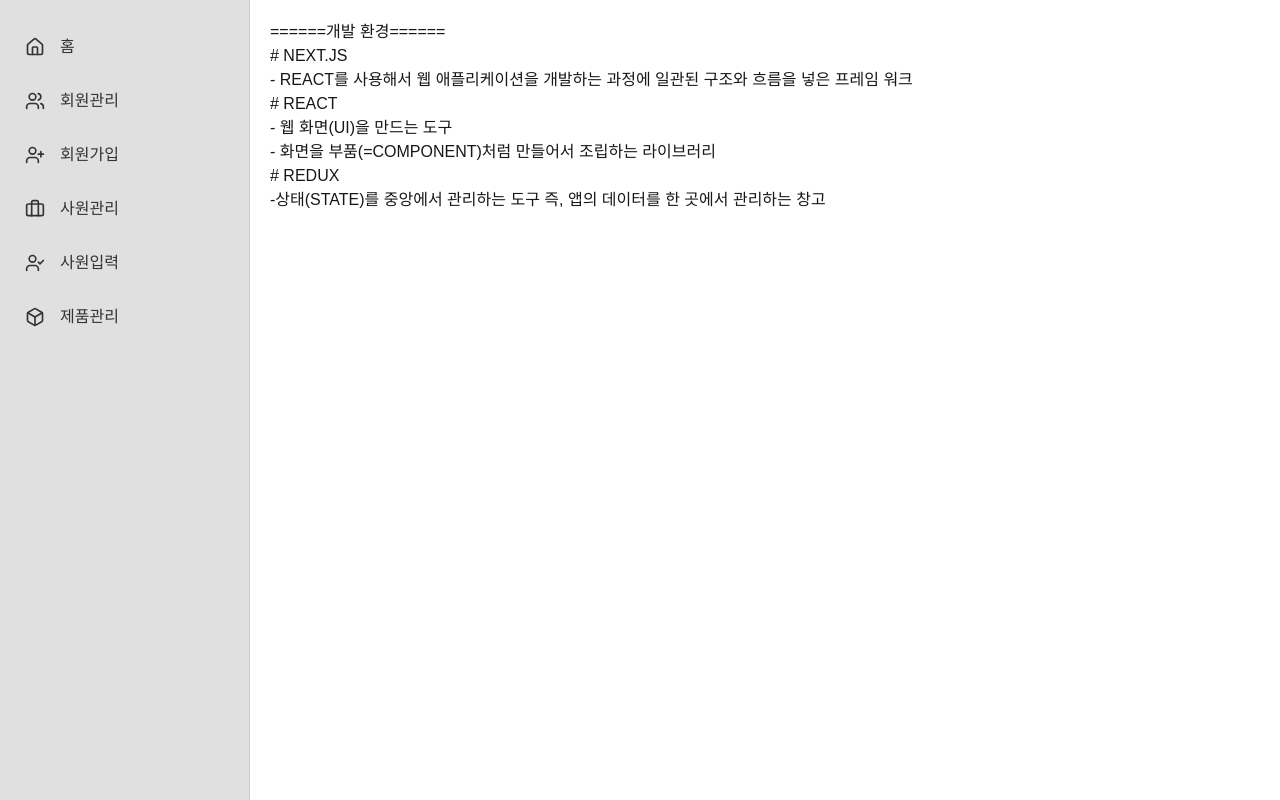
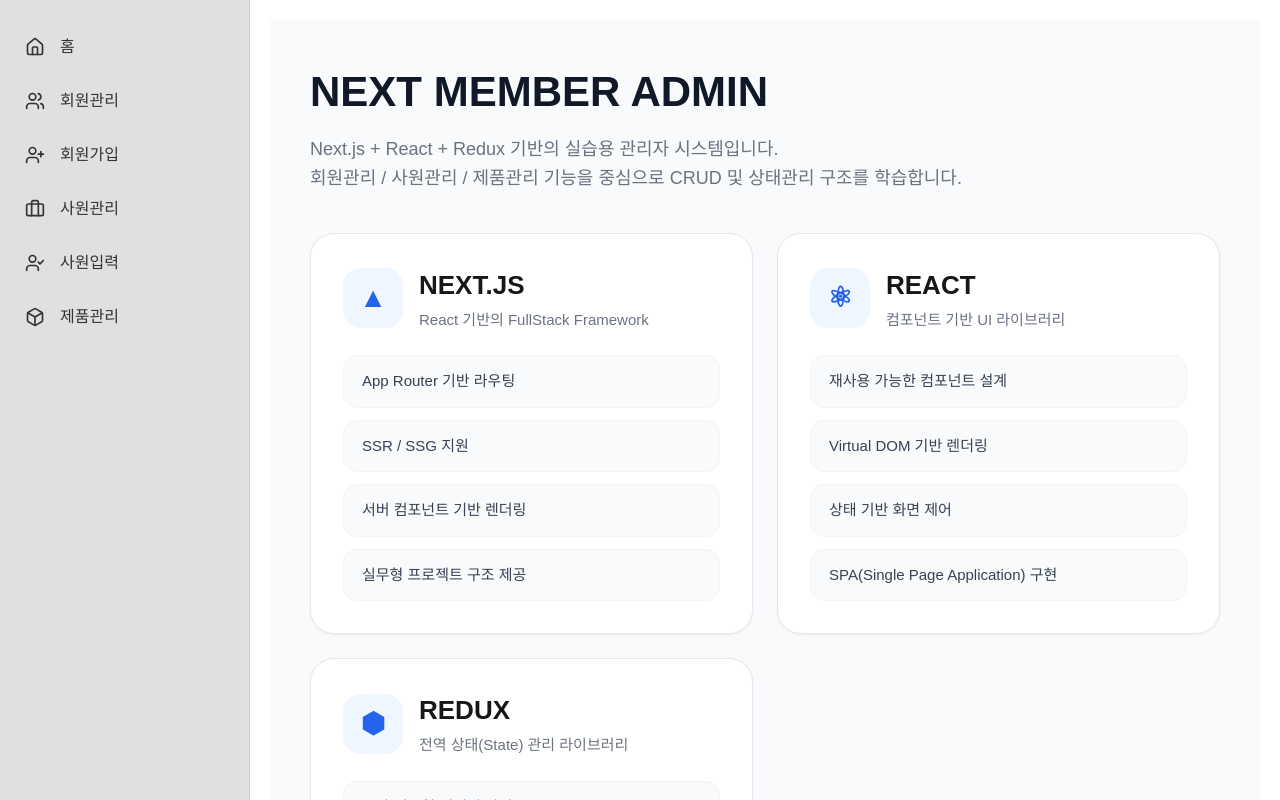
Before and after one commit to jinki238/next-member, a Next.js app: page / in a window 1280 px wide. Shown: the top 800 px of the page. Built offline with nearby package versions, Linux system fonts and the light colour scheme.

Commit message:
홈페이지수정

```diff
--- a/src/app/page.tsx
+++ b/src/app/page.tsx
@@ -1,18 +1,190 @@
 const Homepage = () => {
+
+  const skills = [
+    {
+      title: "NEXT.JS",
+      icon: "▲",
+      description:
+        "React 기반의 FullStack Framework",
+      details: [
+        "App Router 기반 라우팅",
+        "SSR / SSG 지원",
+        "서버 컴포넌트 기반 렌더링",
+        "실무형 프로젝트 구조 제공",
+      ],
+    },
+    {
+      title: "REACT",
+      icon: "⚛",
+      description:
+        "컴포넌트 기반 UI 라이브러리",
+      details: [
+        "재사용 가능한 컴포넌트 설계",
+        "Virtual DOM 기반 렌더링",
+        "상태 기반 화면 제어",
+        "SPA(Single Page Application) 구현",
+      ],
+    },
+    {
+      title: "REDUX",
+      icon: "⬢",
+      description:
+        "전역 상태(State) 관리 라이브러리",
+      details: [
+        "중앙 집중형 데이터 관리",
+        "Redux Toolkit 기반 상태 관리",
+        "Redux-Saga 비동기 처리",
+        "예측 가능한 상태 흐름 구성",
+      ],
+    },
+  ];
+
   return (
-    <main>
-      <h1>======개발 환경======</h1>
-      <h1># NEXT.JS</h1>
-      <h3>
- - REACT를 사용해서 웹 애플리케이션을 개발하는 과정에 일관된 구조와 흐름을 넣은 프레임 워크
-</h3>
-<h1># REACT</h1>
-<h3> - 웹 화면(UI)을 만드는 도구</h3>
-<h3>- 화면을 부품(=COMPONENT)처럼 만들어서 조립하는 라이브러리</h3>
-<h1># REDUX</h1>
-<h3>-상태(STATE)를 중앙에서 관리하는 도구
-즉, 앱의 데이터를 한 곳에서 관리하는 창고
-</h3>
+    <main
+      style={{
+        padding: "40px",
+        background: "#f9fafb",
+        minHeight: "100vh",
+      }}
+    >
+
+      {/* 상단 헤더 */}
+      <div style={{ marginBottom: "40px" }}>
+
+        <h1
+          style={{
+            fontSize: "42px",
+            fontWeight: 800,
+            marginBottom: "12px",
+            color: "#111827",
+          }}
+        >
+          NEXT MEMBER ADMIN
+        </h1>
+
+        <p
+          style={{
+            fontSize: "18px",
+            color: "#6b7280",
+            lineHeight: 1.6,
+          }}
+        >
+          Next.js + React + Redux 기반의
+          실습용 관리자 시스템입니다.
+          <br />
+          회원관리 / 사원관리 / 제품관리 기능을 중심으로
+          CRUD 및 상태관리 구조를 학습합니다.
+        </p>
+
+      </div>
+
+      {/* 기술 카드 영역 */}
+      <div
+        style={{
+          display: "grid",
+          gridTemplateColumns: "repeat(auto-fit, minmax(320px, 1fr))",
+          gap: "24px",
+        }}
+      >
+
+        {skills.map((skill) => (
+
+          <div
+            key={skill.title}
+            style={{
+              background: "white",
+              borderRadius: "24px",
+              padding: "32px",
+              border: "1px solid #e5e7eb",
+              boxShadow: "0 1px 3px rgba(0,0,0,0.05)",
+            }}
+          >
+
+            {/* 카드 헤더 */}
+            <div
+              style={{
+                display: "flex",
+                alignItems: "center",
+                gap: "16px",
+                marginBottom: "24px",
+              }}
+            >
+
+              <div
+                style={{
+                  width: "60px",
+                  height: "60px",
+                  borderRadius: "18px",
+                  background: "#eff6ff",
+                  color: "#2563eb",
+                  display: "flex",
+                  alignItems: "center",
+                  justifyContent: "center",
+                  fontSize: "28px",
+                  fontWeight: 700,
+                }}
+              >
+                {skill.icon}
+              </div>
+
+              <div>
+                <h2
+                  style={{
+                    fontSize: "26px",
+                    fontWeight: 700,
+                    marginBottom: "4px",
+                  }}
+                >
+                  {skill.title}
+                </h2>
+
+                <p
+                  style={{
+                    color: "#6b7280",
+                    fontSize: "15px",
+                  }}
+                >
+                  {skill.description}
+                </p>
+              </div>
+
+            </div>
+
+            {/* 상세 항목 */}
+            <div
+              style={{
+                display: "flex",
+                flexDirection: "column",
+                gap: "12px",
+              }}
+            >
+
+              {skill.details.map((detail, index) => (
+
+                <div
+                  key={index}
+                  style={{
+                    background: "#f9fafb",
+                    border: "1px solid #f3f4f6",
+                    borderRadius: "14px",
+                    padding: "14px 18px",
+                    fontSize: "15px",
+                    color: "#374151",
+                  }}
+                >
+                  {detail}
+                </div>
+
+              ))}
+
+            </div>
+
+          </div>
+
+        ))}
+
+      </div>
+
     </main>
   );
 };
```
